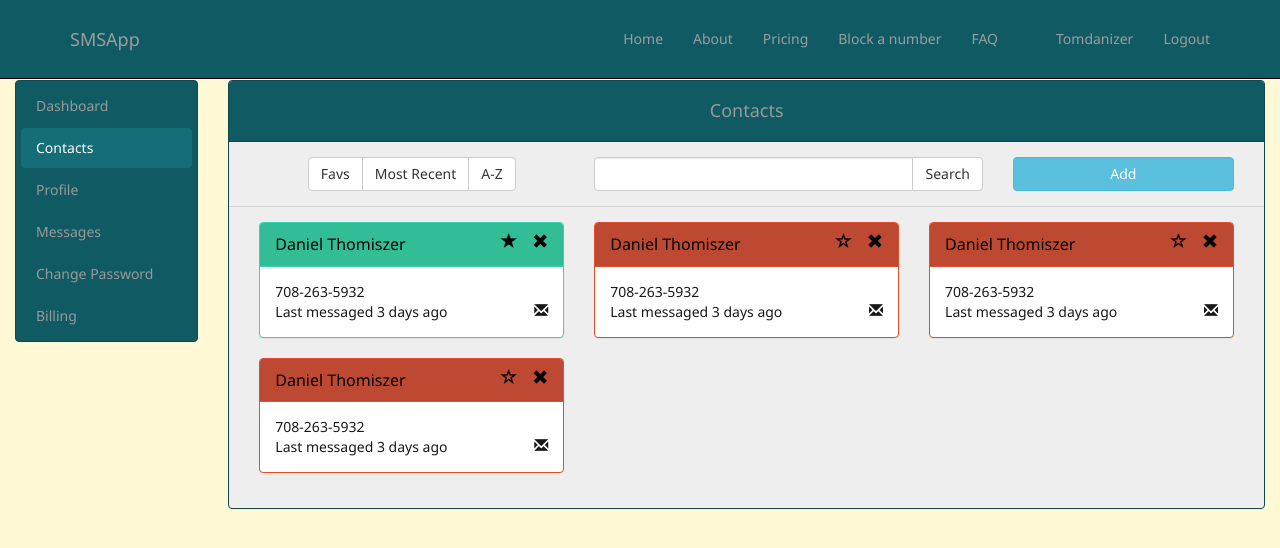
After one commit to Tomdanizer/SMSReminder, a Django app: a page that uses SMSApp/templates/SMSApp/user/user.html in a window 1280 px wide. The commit adds this page. Shown: the top 548 px of the page. Run offline with Django 3.2, Linux system fonts and the light colour scheme; a user stored in the database is signed in; data comes from the database, SQL or seed files in the repository; parts of the project's set-up code (start-up, migrations or seed data) failed here and were passed over; some libraries are stand-ins or nearby versions.

Commit message:
dashboards, contacts, css updates

```diff
--- a/SMSApp/static/SMSApp/styles.css
+++ b/SMSApp/static/SMSApp/styles.css
@@ -1,5 +1,55 @@
+.navbar-inverse .navbar-nav>.active>a, .navbar-inverse .navbar-nav>.active>a:hover, .navbar-inverse .navbar-nav>.active>a:focus{
+    background-color: #146D77;
+    color: #ffffff;
+    border-radius: 4px;
+}
+.navbar-inverse .navbar-nav>li>a:hover, .navbar-inverse .navbar-nav>li>a:focus {
+color: #fff;
+background-color: #1B828D;
+border-radius: 4px;
+}
+
+.contact-icon{
+    float:right;
+    padding-left: 15px;
+}
+.panel-controls{
+    border-bottom: 1px solid #D5D5D5;
+}
+#contacts > .panel, .dashboard > .panel{
+    background-color: #EEEEEE;
+}
+#contacts > .panel.panel-primary, .dashboard > .panel.panel-primary{
+    border-color: #12474D;
+}
+#contacts > .panel.panel-primary > .panel-heading, .dashboard > .panel.panel-primary  > .panel-heading {
+ color: #999;
+background-color: #105B63;
+border-color: #12474D;
+}
+.contact-item{
+   list-style: none;
+}
+
+.contact-item > div >.panel.panel-info.favorite{
+border-color: #3AD6AA;
+}
+.panel.panel-info.favorite > .panel-heading{
+    color: #000000;
+background-color: #32BD96;
+border-color: #3AD6AA;
+}
+.contact-item > div >.panel.panel-info{
+    border-color: #E04F32;
+}
+.contact-item .panel-info > .panel-heading{
+color: #000000;
+background-color: #BD4932;
+border-color: #E04F32;
+}
 #user_menu > li.active>a{
     background-color: #146D77;
+    color: #ffffff;
 }
 #user_menu{
     border: 1px solid #12474D;
--- a/SMSApp/templates/SMSApp/user/user.html
+++ b/SMSApp/templates/SMSApp/user/user.html
@@ -15,6 +15,8 @@
   <!-- User Control Menu -->
   <div class="col-md-2">
     <ul id="user_menu" class="nav nav-pills nav-stacked">
+    <li class="{% ifequal pagetype "dashboard" %}active{% endifequal %}"><a href="{% url 'user_dashboard' user %}">Dashboard</a></li>
+    <li class="{% ifequal pagetype "contacts" %}active{% endifequal %}"><a href="{% url 'user_contacts' user %}">Contacts</a></li>
       <li class="{% ifequal pagetype "profile" %}active{% endifequal %}"><a href="{% url 'user_profile' user %}">Profile</a></li>
       <li class="{% ifequal pagetype "messages" %}active{% endifequal %}"><a href="{% url 'user_messages' user %}">Messages</a></li>
       <li class="{% ifequal pagetype "password" %}active{% endifequal %}"><a href="{% url 'user_password' user %}">Change Password</a></li>
@@ -27,6 +29,9 @@
   {% block message_section %}
     {% include "SMSApp/base/messages.html" %}
   {% endblock message_section %}
+    {% if pagetype == "dashboard" %}
+      {% include "SMSApp/user/user_dashboard.html" %}
+    {% endif %}
 
     {% if pagetype == "profile" %}
       {% include "SMSApp/user/user_profile.html" %}
@@ -43,6 +48,10 @@
     {% if pagetype == "billing" %}
       {% include "SMSApp/user/user_billing.html" %}
     {% endif %}
+    {% if pagetype == "contacts" %}
+      {% include "SMSApp/user/user_contacts.html" %}
+    {% endif %}
+
   </div>
 </div>
 
--- /dev/null
+++ b/SMSApp/templates/SMSApp/user/user_contacts.html
@@ -0,0 +1,122 @@
+{% load staticfiles %}
+{% load webdesign %}
+<div id="contacts">
+ {#      Tabler header controls#}
+    <div class="panel panel-primary">
+      <div class="panel-heading">
+                  <div class="row text-center">
+          <h4>Contacts</h4>
+        </div>
+
+      </div>
+        <div class="panel-body panel-controls">
+                        <div class="text-center col-xs-12 col-sm-4 col-md-4 col-lg-4">
+                <div class="btn-group">
+                  <button type="button" class="btn btn-default">Favs</button>
+                  <button type="button" class="btn btn-default">Most Recent</button>
+                  <button type="button" class="btn btn-default">A-Z</button>
+                </div>
+            </div>
+            <div class="col-xs-12 col-sm-5 col-md-5 col-lg-5">
+                <div class="input-group">
+                  <input type="text" class="form-control">
+                  <span class="input-group-btn">
+                    <button class="btn btn-default" type="button">Search</button>
+                  </span>
+                </div><!-- /input-group -->
+              </div><!-- /.col-lg-6 -->
+            <div class="col-xs-12 col-sm-3 col-md-3 col-lg-3">
+             <button type="button" class="btn btn-info btn-block">Add</button>
+            </div>
+            </div>
+        {#    Contact listings#}
+      <div class="panel-body">
+              <li class="contact-item">
+                  <div class="col-md-4">
+                      <div class="panel panel-info favorite">
+                          <div class="panel-heading ">
+                              <div class="panel-title">Daniel Thomiszer
+                              <span class="glyphicon glyphicon-remove contact-icon"></span>
+                              <span class="glyphicon glyphicon-star contact-icon"></span>
+                              </div>
+                          </div>
+                          <div class="panel-body">
+                              <div>
+                                  708-263-5932
+                              </div>
+                              <div>
+                                  Last messaged 3 days ago
+                                  <span class="glyphicon glyphicon-envelope contact-icon"></span>
+                              </div>
+                          </div>
+                      </div>
+                  </div>
+              </li>
+              <li class="contact-item">
+                  <div class="col-md-4">
+                      <div class="panel panel-info">
+                          <div class="panel-heading">
+                              <div class="panel-title">Daniel Thomiszer
+                              <span class="glyphicon glyphicon-remove contact-icon"></span>
+                              <span class="glyphicon glyphicon-star-empty contact-icon"></span>
+                              </div>
+                          </div>
+                          <div class="panel-body">
+                              <div>
+                                  708-263-5932
+                              </div>
+                              <div>
+                                  Last messaged 3 days ago
+                                  <span class="glyphicon glyphicon-envelope contact-icon"></span>
+                              </div>
+                          </div>
+                      </div>
+                  </div>
+              </li>
+              <li class="contact-item">
+                  <div class="col-md-4">
+                      <div class="panel panel-info">
+                          <div class="panel-heading">
+                              <div class="panel-title">Daniel Thomiszer
+                              <span class="glyphicon glyphicon-remove contact-icon"></span>
+                                  <span class="glyphicon glyphicon-star-empty contact-icon"></span>
+                              </div>
+                          </div>
+                          <div class="panel-body">
+                              <div>
+                                  708-263-5932
+                              </div>
+                              <div>
+                                  Last messaged 3 days ago
+                                  <span class="glyphicon glyphicon-envelope contact-icon"></span>
+                              </div>
+                          </div>
+                      </div>
+                  </div>
+              </li>
+              <li class="contact-item">
+                  <div class="col-md-4">
+                      <div class="panel panel-info">
+                          <div class="panel-heading">
+                              <div class="panel-title">Daniel Thomiszer
+                              <span class="glyphicon glyphicon-remove contact-icon"></span>
+                                  <span class="glyphicon glyphicon-star-empty contact-icon"></span>
+                              </div>
+                          </div>
+                          <div class="panel-body">
+                              <div>
+                                  708-263-5932
+                              </div>
+                              <div>
+                                  Last messaged 3 days ago
+                                  <span class="glyphicon glyphicon-envelope contact-icon"></span>
+                              </div>
+                          </div>
+                      </div>
+                  </div>
+              </li>
+      </div>
+        </div>
+    </div>
+
+</div>
--- a/SMSApp/templates/SMSApp/user/user_menu.html
+++ b/SMSApp/templates/SMSApp/user/user_menu.html
@@ -1,7 +1,10 @@
 {% block user_menu %}
   {% if user.id %}
+{% comment %}{% if profile %}
+          class="active"
+      {% endif %}>{% endcomment %}
     <li>
-      <a href="{% url 'user_profile' user%}">{{ user }}</a>
+      <a href="{% url 'user_dashboard' user%}">{{ user }}</a>
     </li>
     <li>
       <a href="{% url 'signout'%}">Logout</a>
@@ -11,7 +14,7 @@
       <a class="menulink" href="{% url 'signin' %}">Sign-in</a>
     </li>
     <li>
-      <a href="/SMSApp/register">Register</a>
+      <a href="{% url 'register'%}">Register</a>
     </li>
   {% endif %}
 {% endblock user_menu %}
--- a/SMSApp/urls.py
+++ b/SMSApp/urls.py
@@ -3,38 +3,37 @@ from SMSApp import views
 from django.conf import settings
 from django.conf.urls.static import static
 urlpatterns = patterns('',
-    # ex: /SMSApp/
+    # GENERIC INDEX URLS
     url(r'^$', views.index, name='index'),
     url(r'^submitsms/$', views.smsconfirm, name='smsconfirm'),
+    url(r'^blocknumber/$', views.blocknumber, name='blocknumber'),
     url(r'^blocknumber_confirm/$', views.blocknumber_confirm, name='blacklist'),
+
+    #AUTH URLS
     url(r'^signin/$', views.signin, name='signin'),
     url(r'^signin_confirm/$', views.signin_confirm, name='signin_confirm'),
     url(r'^signout/$', views.signout_confirm, name='signout'),
     url(r'^register_confirm/$', views.register_confirm, name='register'),
     url(r'^register/$', views.register, name='register'),
+
+    ####### USER ########
+    # USER MANAGEMENT URLS
     url(r'^delete_messages/$', views.delete_messages, name='delete_messages'),
     url(r'^update_password/$', views.update_password, name='update_password'),
     url(r'^update_profile/$', views.update_profile, name='update_profile'),
 
-    #PW Reset
-    #url(r'^reset/confirm/(?P<uidb36>[0-9A-Za-z]+)-(?P<token>.+)/$', views.reset_confirm, name='password_reset_confirm'),
+    # USER - PWRESET
     url(r'^reset/(?P<uidb64>[0-9A-Za-z_\-]+)/(?P<token>[0-9A-Za-z]{1,13}-[0-9A-Za-z]{1,20})/$', views.reset_confirm, name='password_reset_confirm'),
     url(r'^reset/$', views.reset, name='reset'),
     url(r'^reset/success/$', views.reset_success, name='reset_success'),
     url(r'^reset/set/$', views.reset_sent, name='reset_sent'),
 
-    # ex: /SMSApp/blocknumber
-    url(r'^blocknumber/$', views.blocknumber, name='blocknumber'),
-    # ex: /SMSApp/username/
+    # USER URLS
+    url(r'^dashboard/(?P<username>\w+)/$', views.user_dashboard, name='user_dashboard'),
+    url(r'^contacts/(?P<username>\w+)/$', views.user_contacts, name='user_contacts'),
     url(r'^profile/(?P<username>\w+)/$', views.user_profile, name='user_profile'),
     url(r'^messages/(?P<username>\w+)/$', views.user_messages, name='user_messages'),
     url(r'^password/(?P<username>\w+)/$', views.user_password, name='user_password'),
     url(r'^billing/(?P<username>\w+)/$', views.user_billing, name='user_billing'),
 
-
-    # ex: /SMSApp/faq/
-
-
-    # ex: /SMSApp/register
-
 )
--- a/SMSApp/views.py
+++ b/SMSApp/views.py
@@ -80,9 +80,13 @@ def delete_messages(request):
   if request.method == 'POST': # If the form has been submitted...
     for key, value in request.POST.iteritems():
       if value == "on":
-        MessageQueue.objects.filter(uuid = key).delete()
+        print '--------------DELETE MESSAGE------------'
+        print key
+        message = Message.objects.filter(uuid = key).update(cancelled=True)
+        logger.info(message)
         revoke(str(key))
         #This doesnt seem to get called. TODO FIX
+
         #revoke_message(key)
 
     messages.add_message(request, messages.ERROR, 'The selected messages have been successfully cancelled!')
@@ -151,37 +155,10 @@ def smsconfirm(request):
 
             #Check if number is blacklisted
             if not BlackList.objects.filter(number=phone_number):
-              phone = PhoneNumber.objects.filter(number=phone_number)
-
-              if phone:
-                  PhoneNumber.objects.filter(number=phone_number).update(network=network,count=F("count") + 1)
-              else:
-                  PhoneNumber.objects.create(number=phone_number, network=network, count=1)
-
-              obj, messageCreated = Message.objects.get_or_create(
-              text=message, defaults={'count': 1})
-              if not messageCreated:
-                currentCount =  PhoneNumber.objects.get(number=phone_number)
-                Message.objects.filter(text=message).update(count=F("count") + 1)
-
-              obj, timeCreated = Time.objects.get_or_create(
-              time=time, defaults={'count': 1})
-              if not timeCreated:
-                currentCount =  PhoneNumber.objects.get(number=phone_number)
-                Time.objects.filter(time=time).update(count=F("count") + 1)
-
-              #print 'made it'
-              #address = phone_number.replace('-', '').replace(' ', '') +'@txt.att.net'
-              #print address
-              #email = EmailMessage(time, message, to=[address])
-              #print email
-              #email.send()
-
-              #email_Reminder.apply_async((time,message), queue='celery', countdown=int(time))
               queueMessage(request.user, phone_number, message, time, network)
-
               messages.add_message(request, messages.INFO, 'Your message has been created!')
               return redirect('index')
+
             else:
                 messages.add_message(request, messages.ERROR, 'This number has been blacklisted.')
                 return redirect('index')
@@ -220,7 +197,7 @@ def signin_confirm(request):
                        else:
                           logger.debug('REMBER!')
                        messages.add_message(request, messages.INFO, 'You have been successfully signed in!')
-                       return redirect('index')
+                       return redirect('user_dashboard', request.user)
                        #return render(request, 'SMSApp/index.html', context)
                   else:
                     messages.add_message(request, messages.ERROR, 'We were unable to signin your account. It has been disabled.')
@@ -259,7 +236,7 @@ def register_confirm(request):
             logger.debug(phone_number)
             network = form.cleaned_data['network']
 
-            user = User.objects.create(email=email, username=username, first_name=first_name, last_name=last_name, number=phone_number, network=network, messageCount=0)
+            user = User.objects.create(email=email, username=username, first_name=first_name, last_name=last_name, number=phone_number, network=network)
             user.set_password(password)
             user.save()
             user = authenticate(username=username, password=password)
@@ -306,6 +283,27 @@ def reset(request):
         subject_template_name='SMSApp/sections/pwreset/password_reset_subject.txt',
         post_reset_redirect=reverse('reset_sent'), extra_context={'form':form})
 
+def user_contacts(request, username):
+    user = request.user
+    if user.username == username:
+        profile = get_object_or_404(SMSUser, username=username)
+        context = {'pagetype': 'contacts', 'profile':profile}
+        return render(request, 'SMSApp/user/user.html', context)
+    else:
+        raise Http404
+
+def user_dashboard(request, username):
+    user = request.user
+    if user.username == username:
+        profile = get_object_or_404(SMSUser, username=username)
+        form = ReminderForm()
+        messages = Message.objects.all().filter(user=request.user, sent=False, cancelled = False)[:5]
+        sentmessages = Message.objects.all().filter(user=request.user, sent=True, cancelled = False)[:5]
+        context = {'pagetype': 'dashboard','form':form, 'profile':profile, 'sentmessages':sentmessages, 'messagequeue':messages}
+        return render(request, 'SMSApp/user/user.html', context)
+    else:
+        raise Http404
+
 def user_profile(request, username):
     user = request.user
     if user.username == username:
@@ -317,20 +315,35 @@ def user_profile(request, username):
         raise Http404
 
 def user_messages(request, username):
-    messages = UserMessageQueue.objects.all().filter(user=request.user)
-    context = {'pagetype': 'messages', 'messagequeue':messages}
+  user = request.user
+  if user.username == username:
+    messages = Message.objects.all().filter(user=request.user, sent=False, cancelled = False)
+    logger.info(messages.values())
+    sentmessages = Message.objects.all().filter(user=request.user, sent=True, cancelled = False)
+    logger.info(sentmessages.values())
+    profile = get_object_or_404(SMSUser, username=username)
+    context = {'pagetype': 'messages', 'sentmessages':sentmessages, 'messagequeue':messages, 'profile':profile}
 
     return render(request, 'SMSApp/user/user.html', context)
-
+  else:
+    raise Http404
 def user_password(request,username):
+  user = request.user
+  if user.username == username:
     passwordForm = ChangePasswordForm()
-    context = {'pagetype': 'password', 'form': passwordForm}
+    profile = get_object_or_404(SMSUser, username=username)
+    context = {'pagetype': 'password', 'form': passwordForm, 'profile':profile}
     return render(request, 'SMSApp/user/user.html', context)
-
+  else:
+    raise Http404
 def user_billing(request, username):
-    context = {'pagetype': 'billing'}
+  user = request.user
+  if user.username == username:
+    profile = get_object_or_404(SMSUser, username=username)
+    context = {'pagetype': 'billing', 'profile':profile}
     return render(request, 'SMSApp/user/user.html', context)
-
+  else:
+    raise Http404
 def update_password(request):
 
   if request.method == 'POST': # If the form has been submitted...
--- a/SMSReminder/urls.py
+++ b/SMSReminder/urls.py
@@ -12,7 +12,7 @@ urlpatterns = patterns('',
     # url(r'^blog/', include('blog.urls')),
     url(r'^SMSApp/', include('SMSApp.urls')),
     url(r'^admin/', include(admin.site.urls)),
-   # url(r'^__debug__/', include(debug_toolbar.urls)),
+    url(r'^__debug__/', include(debug_toolbar.urls)),
 )
 if not settings.DEBUG:
     urlpatterns += patterns('',
```
Also changed, not shown: SMSApp/functions.py (+11 -6 lines), SMSApp/models.py (+12 -26 lines), SMSApp/tasks.py (+16 -3 lines), SMSApp/templates/SMSApp/forms/user_reminder_form.html (added, +126 -0 lines), SMSApp/templates/SMSApp/user/user_dashboard.html (added, +81 -0 lines), SMSApp/templates/SMSApp/user/user_messages.html (+56 -9 lines), SMSReminder/settings.py (+32 -32 lines), db.sqlite3, 2 other files.
